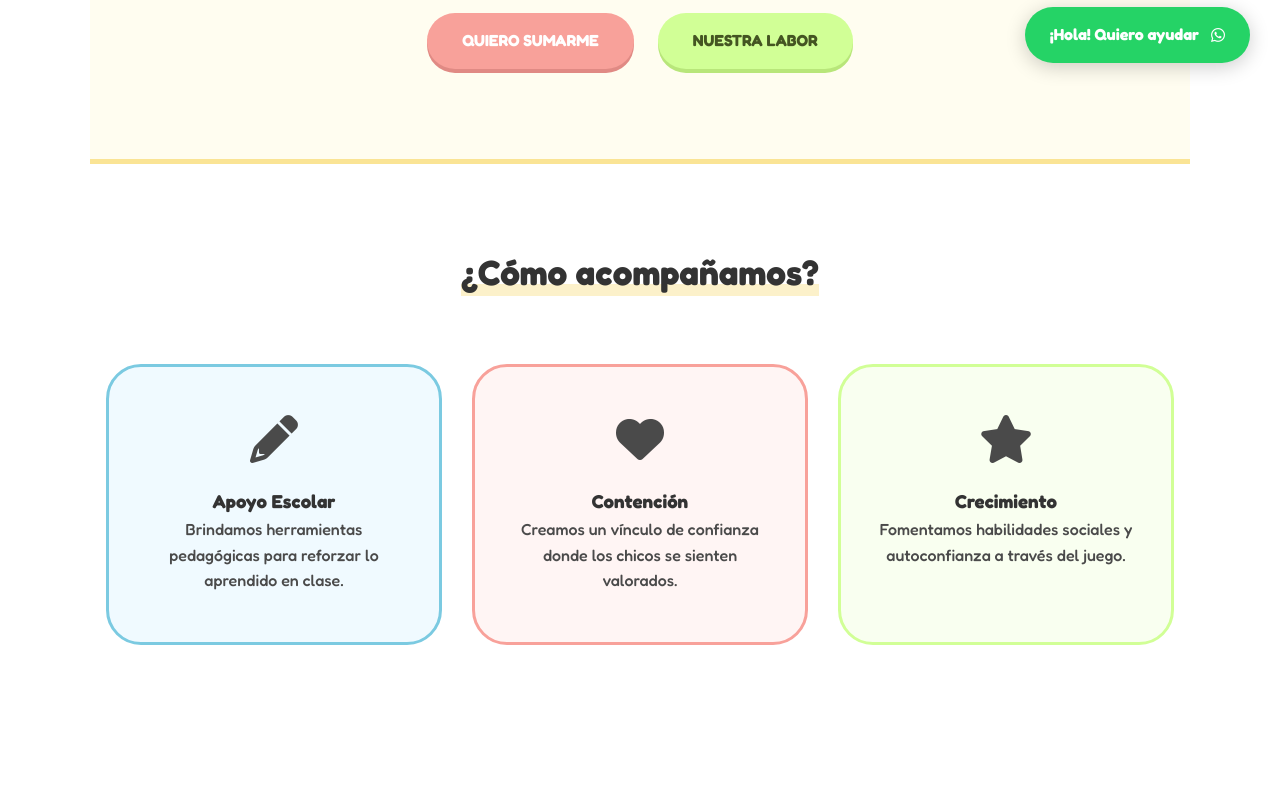
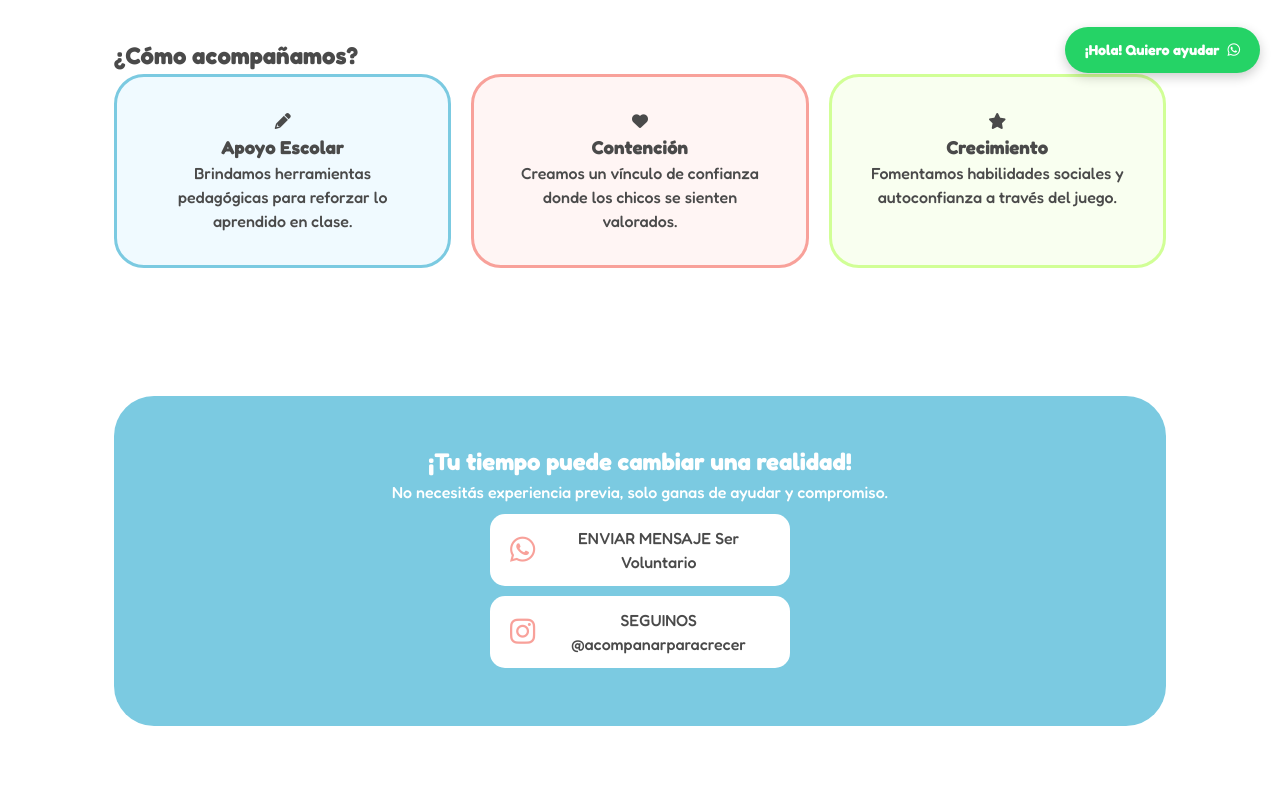
Before and after one commit to davidamaciel10/Acompa-ar-para-crecer, a plain HTML site: page index.html in a window 1280 px wide. Shown: the part 707-1494 px from the top of the page. Drawn offline with Linux system fonts and the light colour scheme.

Commit message:
Update styles.css

```diff
--- a/styles.css
+++ b/styles.css
@@ -3,7 +3,7 @@
     --color-celeste: #7bcae1;
     --color-rosa:    #f8a19a;
     --color-amarillo: #fae495;
-    --color-amarillo-suave: #fffdf0; /* Fondo sutil para el Hero */
+    --color-amarillo-suave: #fffdf0;
     --color-verde:   #d1ff96;
     --color-texto:    #4a4a4a;
     --color-blanco:   #ffffff;
@@ -11,35 +11,23 @@
 }
 
 /* === RESET Y BASE === */
-* {
-    margin: 0;
-    padding: 0;
-    box-sizing: border-box;
-}
+* { margin: 0; padding: 0; box-sizing: border-box; }
 
 body {
     font-family: var(--font-main);
     color: var(--color-texto);
-    line-height: 1.6;
+    line-height: 1.5;
     background-color: var(--color-blanco);
+    overflow-x: hidden; /* Evita el scroll horizontal */
     scroll-behavior: smooth;
 }
 
-h1, h2, h3 {
-    font-weight: 700;
-    color: #333;
-}
-
-/* === HEADER (Espaciador) === */
-header {
-    height: 20px;
-    background: transparent;
-}
+img { max-width: 100%; height: auto; display: block; }
 
 /* === HERO: LOGO Y TÍTULO === */
 .hero {
     background-color: var(--color-amarillo-suave);
-    padding: 4rem 1rem 5rem 1rem;
+    padding: 3rem 1.5rem;
     text-align: center;
     border-bottom: 5px solid var(--color-amarillo);
     display: flex;
@@ -49,189 +37,110 @@ header {
 
 .hero-logo {
     width: 100%;
-    max-width: 420px; /* Tamaño controlado para que no sea gigante */
-    margin-bottom: 2rem;
-}
-
-.hero-logo img {
-    width: 100%;
-    height: auto;
-    filter: drop-shadow(0 4px 10px rgba(0,0,0,0.08));
+    max-width: 350px; /* Controla que no sea gigante en PC */
+    margin-bottom: 1.5rem;
 }
 
 .hero h1 {
-    font-size: 2.8rem;
+    font-size: 2.5rem;
     margin-bottom: 1rem;
     line-height: 1.1;
+    color: #333;
 }
 
 .hero p {
-    font-size: 1.2rem;
-    max-width: 650px;
-    margin: 0 auto 2.5rem auto;
+    font-size: 1.1rem;
+    max-width: 600px;
+    margin-bottom: 2rem;
     color: #555;
 }
 
 /* === BOTONES === */
 .btn {
-    padding: 15px 35px;
+    padding: 12px 28px;
     text-decoration: none;
     border-radius: 50px;
     font-weight: 700;
     display: inline-block;
-    margin: 10px;
-    transition: all 0.3s ease;
+    margin: 8px;
+    transition: 0.3s;
     border: none;
-    cursor: pointer;
+    font-size: 0.9rem;
 }
 
-.btn-rosa {
-    background: var(--color-rosa);
-    color: white;
-    box-shadow: 0 4px 0 #e08a84;
-}
-
-.btn-verde {
-    background: var(--color-verde);
-    color: #445522; /* Texto oscuro para lectura sobre verde claro */
-    box-shadow: 0 4px 0 #b8e67a;
-}
-
-.btn:hover {
-    transform: translateY(-3px);
-    filter: brightness(1.05);
-    box-shadow: 0 6px 15px rgba(0,0,0,0.1);
-}
-
-/* === SECCIONES Y CONTENIDO === */
-section {
-    padding: 5rem 1rem;
-    max-width: 1100px;
-    margin: 0 auto;
-}
-
-.section-title {
-    text-align: center;
-    margin-bottom: 4rem;
-}
-
-.section-title h2 {
-    font-size: 2.2rem;
-    position: relative;
-    display: inline-block;
-}
-
-.section-title h2::after {
-    content: "";
-    position: absolute;
-    left: 0;
-    bottom: 4px;
-    width: 100%;
-    height: 12px;
-    background: var(--color-amarillo);
-    z-index: -1;
-    opacity: 0.5;
-}
+.btn-rosa { background: var(--color-rosa); color: white; box-shadow: 0 4px 0 #e08a84; }
+.btn-verde { background: var(--color-verde); color: #445522; box-shadow: 0 4px 0 #b8e67a; }
+.btn:hover { transform: translateY(-2px); filter: brightness(1.05); }
 
 /* === GRID DE CARDS === */
+section { padding: 4rem 1.5rem; max-width: 1100px; margin: 0 auto; }
+
 .grid-actividades {
     display: grid;
-    grid-template-columns: repeat(auto-fit, minmax(300px, 1fr));
-    gap: 30px;
+    grid-template-columns: repeat(auto-fit, minmax(280px, 1fr));
+    gap: 20px;
 }
 
 .card {
-    padding: 3rem 2rem;
-    border-radius: 35px;
+    padding: 2rem;
+    border-radius: 30px;
     text-align: center;
     border: 3px solid transparent;
-    transition: transform 0.3s ease;
-}
-
-.card:hover {
-    transform: scale(1.02);
 }
 
 .card:nth-child(1) { background: #f0faff; border-color: var(--color-celeste); }
 .card:nth-child(2) { background: #fff5f4; border-color: var(--color-rosa); }
 .card:nth-child(3) { background: #f9fff0; border-color: var(--color-verde); }
 
-.card i {
-    font-size: 3rem;
-    margin-bottom: 1.5rem;
-    display: block;
-}
-
-/* === CONTACTO (Estilo CTA) === */
+/* === CONTACTO === */
 .contact-cta {
     background: var(--color-celeste);
     color: white;
-    padding: 4rem 2rem;
-    border-radius: 50px;
+    padding: 3rem 1.5rem;
+    border-radius: 40px;
     text-align: center;
-}
-
-.contact-cta h2 { color: white; margin-bottom: 1rem; }
-
-.cta-buttons-grid {
-    display: flex;
-    justify-content: center;
-    gap: 20px;
-    flex-wrap: wrap;
-    margin-top: 3rem;
 }
 
 .cta-btn-white {
     background: white;
-    padding: 15px 30px;
-    border-radius: 20px;
+    padding: 12px 20px;
+    border-radius: 15px;
     display: flex;
     align-items: center;
     text-decoration: none;
     color: var(--color-texto);
-    min-width: 280px;
-    transition: 0.3s;
+    margin: 10px auto;
+    max-width: 300px;
 }
 
-.cta-btn-white i {
-    font-size: 2rem;
-    margin-right: 15px;
-    color: var(--color-rosa);
-}
-
-.cta-text-info { display: flex; flex-direction: column; text-align: left; }
-.cta-tag { font-size: 0.7rem; color: #999; }
-.cta-main { font-weight: 700; font-size: 1.1rem; }
+.cta-btn-white i { font-size: 1.8rem; margin-right: 12px; color: var(--color-rosa); }
 
 /* === WHATSAPP FLOTANTE === */
 .wpp-float {
     position: fixed;
-    bottom: 30px;
-    right: 30px;
+    bottom: 20px;
+    right: 20px;
     background: #25d366;
     color: white;
-    padding: 15px 25px;
+    padding: 12px 20px;
     border-radius: 50px;
     display: flex;
     align-items: center;
-    gap: 12px;
+    gap: 8px;
     text-decoration: none;
     font-weight: 700;
-    box-shadow: 0 4px 20px rgba(0,0,0,0.2);
+    font-size: 0.9rem;
     z-index: 1000;
+    box-shadow: 0 4px 12px rgba(0,0,0,0.2);
 }
 
-/* === FOOTER === */
-footer {
-    text-align: center;
-    padding: 4rem 1rem;
-    color: #bbb;
-    font-size: 0.9rem;
+/* === RESPONSIVO (El arreglo mágico) === */
+@media (max-width: 600px) {
+    .hero-logo { max-width: 220px; } /* Logo mucho más chico en móvil */
+    .hero h1 { font-size: 1.8rem; }
+    .hero p { font-size: 1rem; }
+    .btn { width: 90%; margin: 5px auto; } /* Botones uno sobre otro en móvil */
+    .grid-actividades { grid-template-columns: 1fr; }
+    .wpp-text { display: none; } /* Solo icono de WP en móvil para no tapar */
+    .wpp-float { padding: 15px; border-radius: 50%; }
 }
-
-/* === RESPONSIVO === */
-@media (max-width: 768px) {
-    .hero-logo { max-width: 300px; }
-    .hero h1 { font-size: 2.2rem; }
-    .cta-btn-white { width: 100%; }
-}
```
